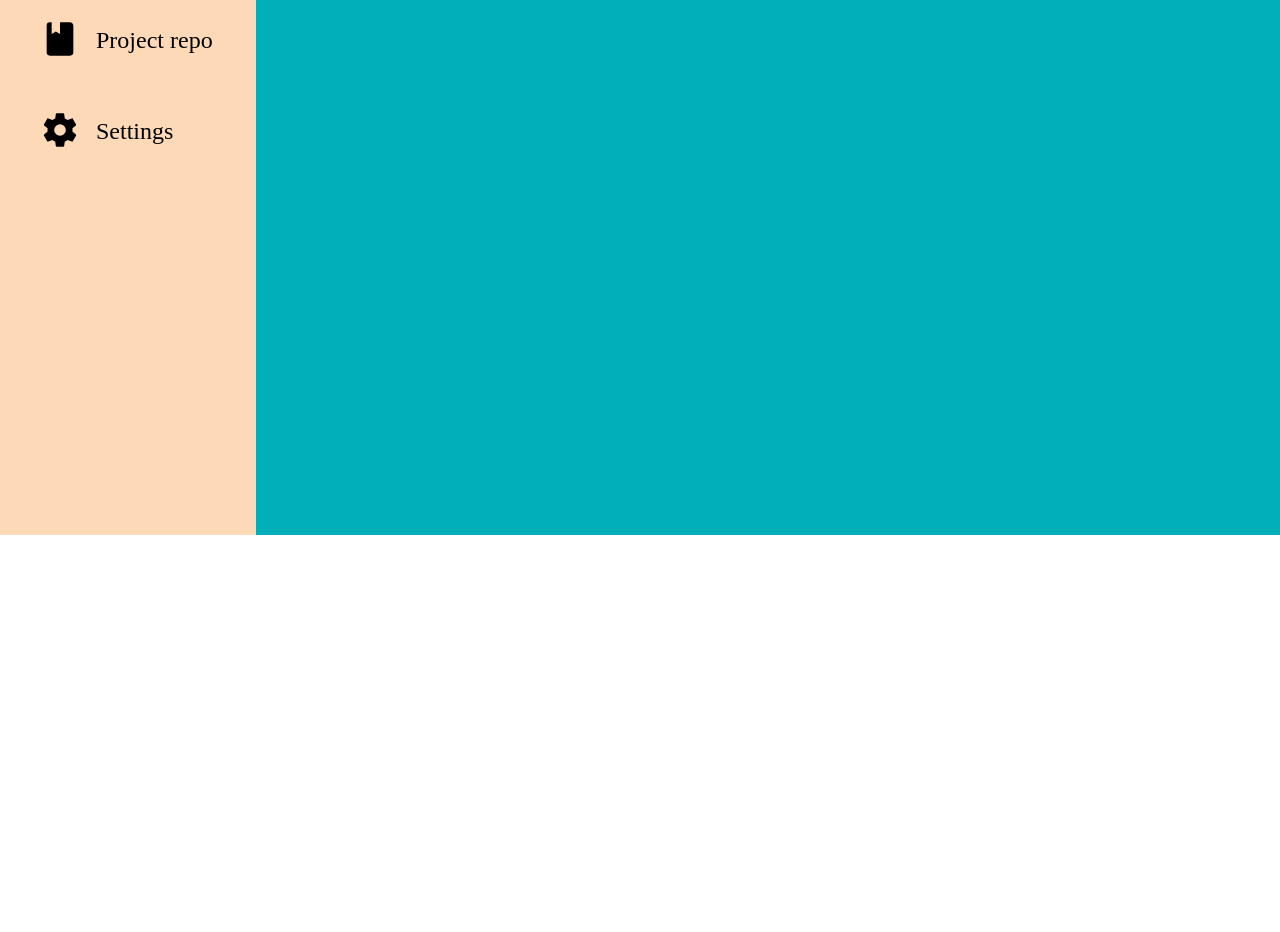
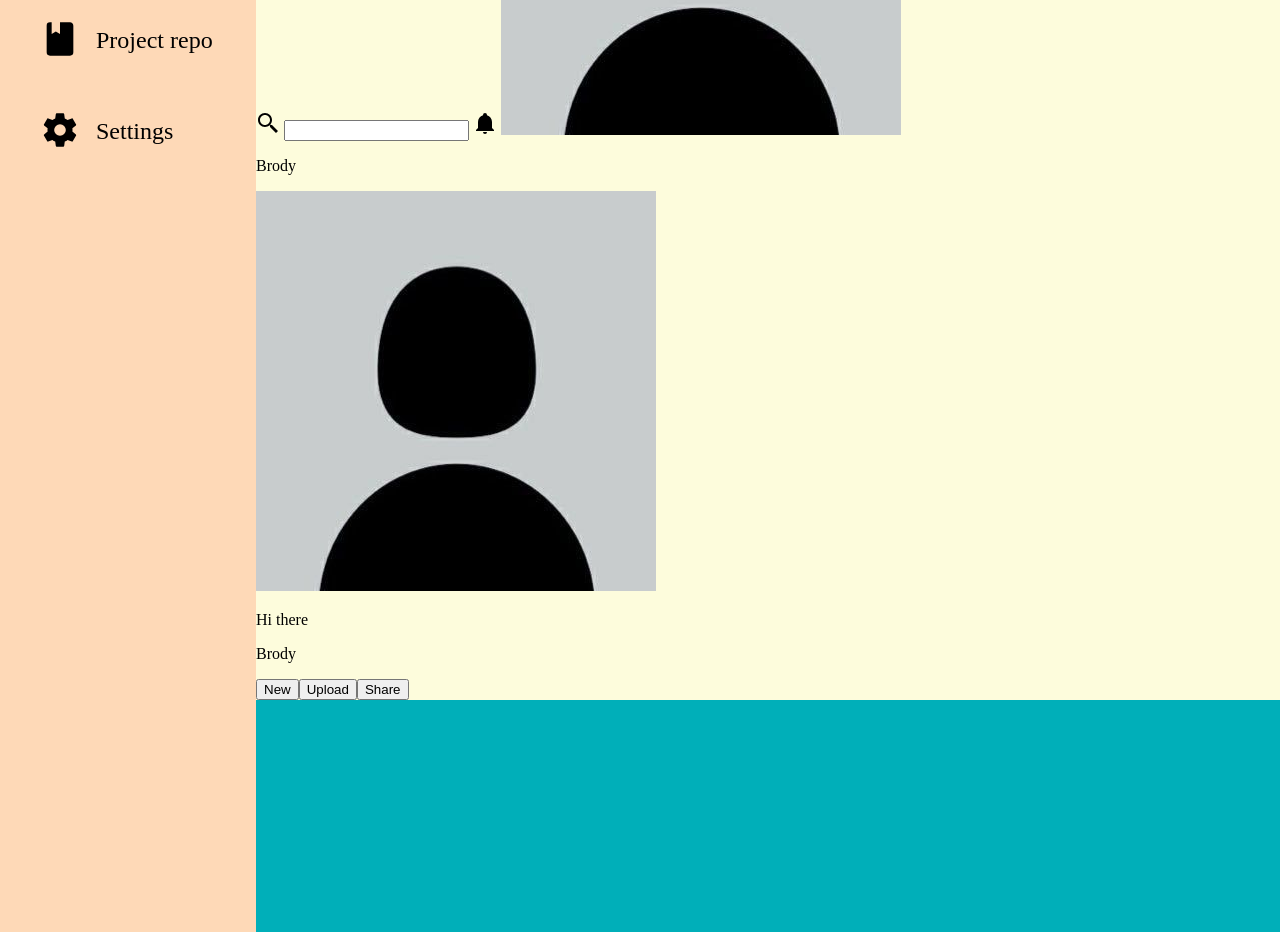
Before and after one commit to Brodypen/odin-AdminDashboard, a plain HTML site: page index.html in a window 1280 px wide. Shown: the part 265-1197 px from the top of the page. Before the commit the page ends 800 px from the top, so only its background shows below. Drawn offline with Linux system fonts and the light colour scheme.

Commit message:
Add header html and images

```diff
--- a/index.html
+++ b/index.html
@@ -43,7 +43,17 @@
         </ul>
       </div>
     </div>
-    <header class="headerBar"></header>
+    <header class="headerBar">
+      <img src="pics/search.svg">
+      <input type="text">
+      <img src="pics/bell.svg">
+      <img class="userProfilePic" src="pics/default.jpg">
+      <p class="userName">Brody</p>
+      <img class="userProfilePic" src="pics/default.jpg">
+      <p>Hi there</p>
+      <p class="userName">Brody</p>
+      <button>New</button><button>Upload</button><button>Share</button>
+    </header>
     <main class="main"></main>
   </body>
 </html>
```
Also changed, not shown: pics/bell.svg (added), pics/default.jpg (added), pics/search.svg (added).
